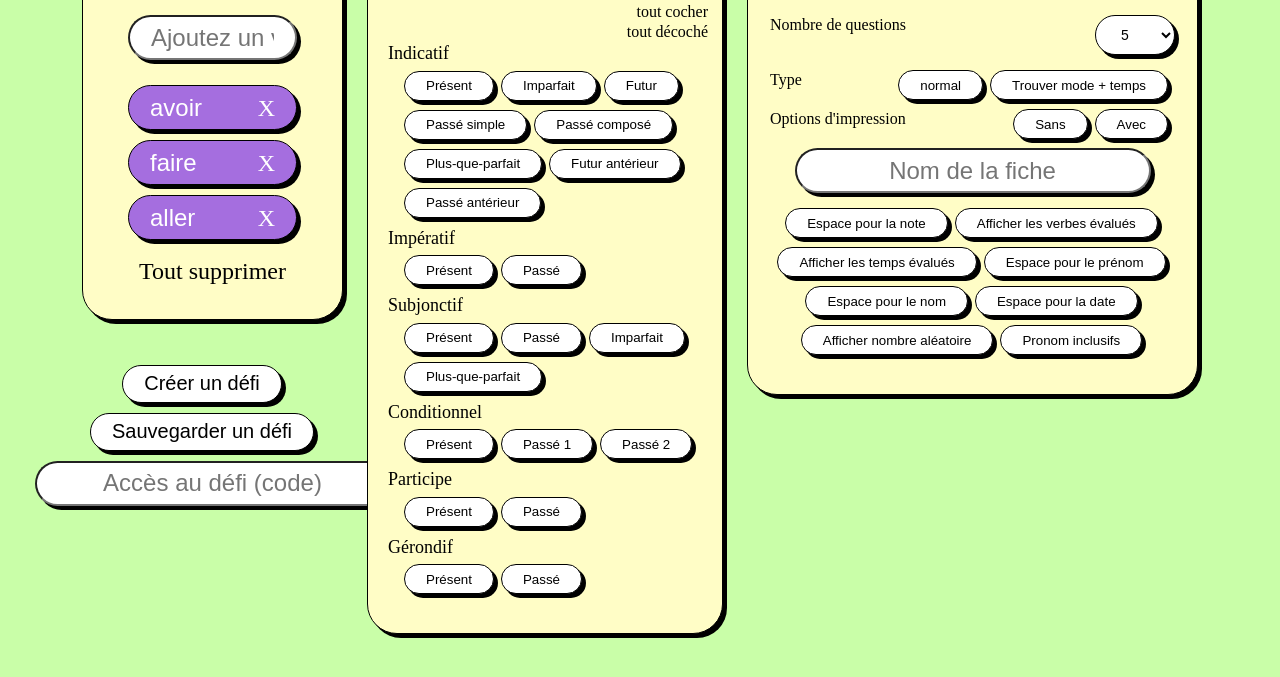
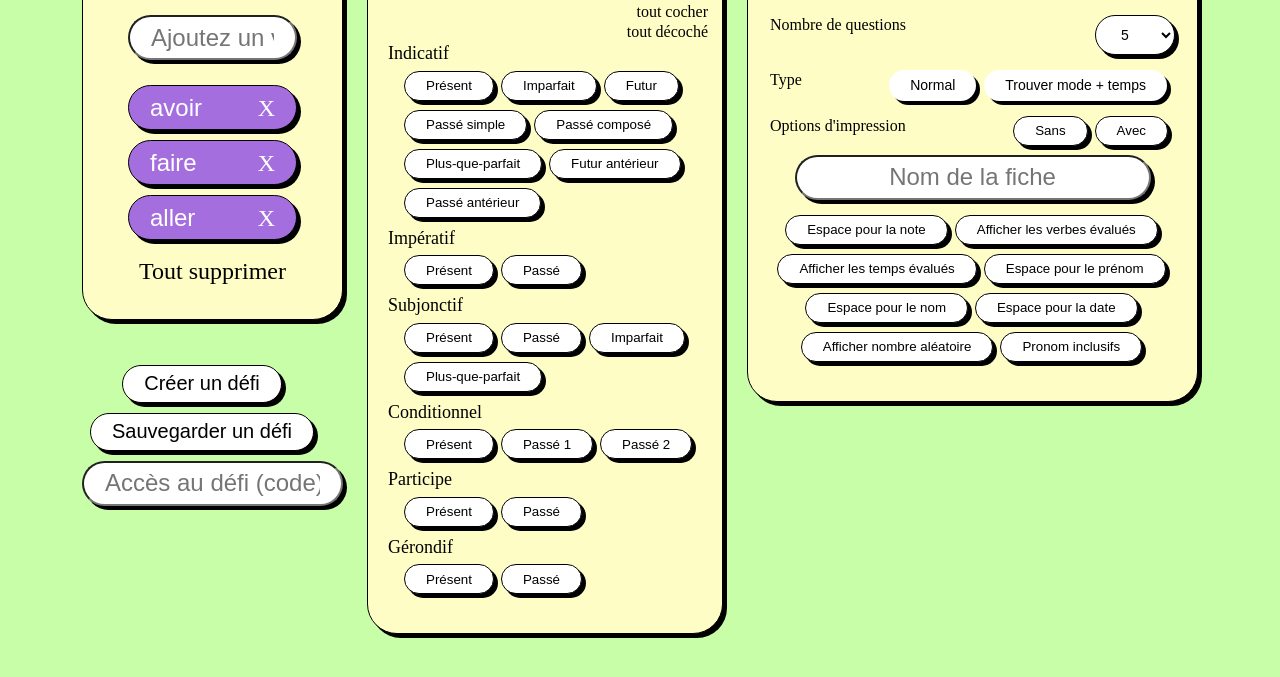
Before and after one commit to jeannehostettler/tatitotu, a website built with Parcel: page src/index.html in a window 1280 px wide. Shown: the part 353-1030 px from the top of the page. Built offline with nearby package versions, Linux system fonts and the light colour scheme; files whose address does not match are found by name; a web font is replaced by a local one.

Commit message:
ajout de radio

```diff
--- a/src/index.html
+++ b/src/index.html
@@ -268,12 +268,20 @@
             <div class="options-chooser">
               Type
               <div class="small-button-line">
-                <div class="small-button">
+                <!-- <div class="small-button">
                   <button class="focus">normal</button>
                 </div>
                 <div class="small-button">
                   <button class="focus">Trouver mode + temps</button>
-                </div>
+                </div> -->
+                <label class="radio">
+                  <input type="radio" name="type" />
+                  <div class="radio-placeholder">Normal</div>
+                </label>
+                <label class="radio">
+                  <input type="radio" name="type" />
+                  <div class="radio-placeholder">Trouver mode + temps</div>
+                </label>
               </div>
             </div>
             <div class="options-chooser">
--- a/src/scss/_base.scss
+++ b/src/scss/_base.scss
@@ -76,6 +76,11 @@ input {
   text-align: center;
 }
 
+input:checked + .radio-placeholder {
+  background-color: #a56edf;
+  color: white;
+}
+
 button {
   background-color: white;
   color: black;
--- a/src/scss/main.scss
+++ b/src/scss/main.scss
@@ -21,3 +21,4 @@
 @import "modules/focus";
 @import "modules/mascotte";
 @import "modules/suggestions";
+@import "modules/radio-placeholder";
--- a/src/scss/modules/_challenge.scss
+++ b/src/scss/modules/_challenge.scss
@@ -1,11 +1,16 @@
 .challenge {
   display: flex;
-  flex-direction: row;
-  flex-wrap: wrap;
+  flex-direction: column;
+  flex-wrap: nowrap;
   justify-content: center;
   margin-top: 45px;
+  align-items: center;
 }
 
 .challenge button {
   margin-bottom: 10px;
 }
+
+.challenge input {
+  width: 100%;
+}
--- /dev/null
+++ b/src/scss/modules/_radio-placeholder.scss
@@ -0,0 +1,17 @@
+.radio-placeholder {
+  display: inline-block;
+  border: 1 solid black;
+  border-radius: 38px;
+  box-shadow: 4px 4px 0px 0px #000;
+  padding: 6.5px 21px;
+  color: black;
+  margin-bottom: 15px;
+  background-color: white;
+  font-family: "MuseoModerno", sans-serif;
+  font-size: 14px;
+  font-weight: 400;
+  margin-right: 8px;
+}
+.radio input {
+  display: none;
+}
```
